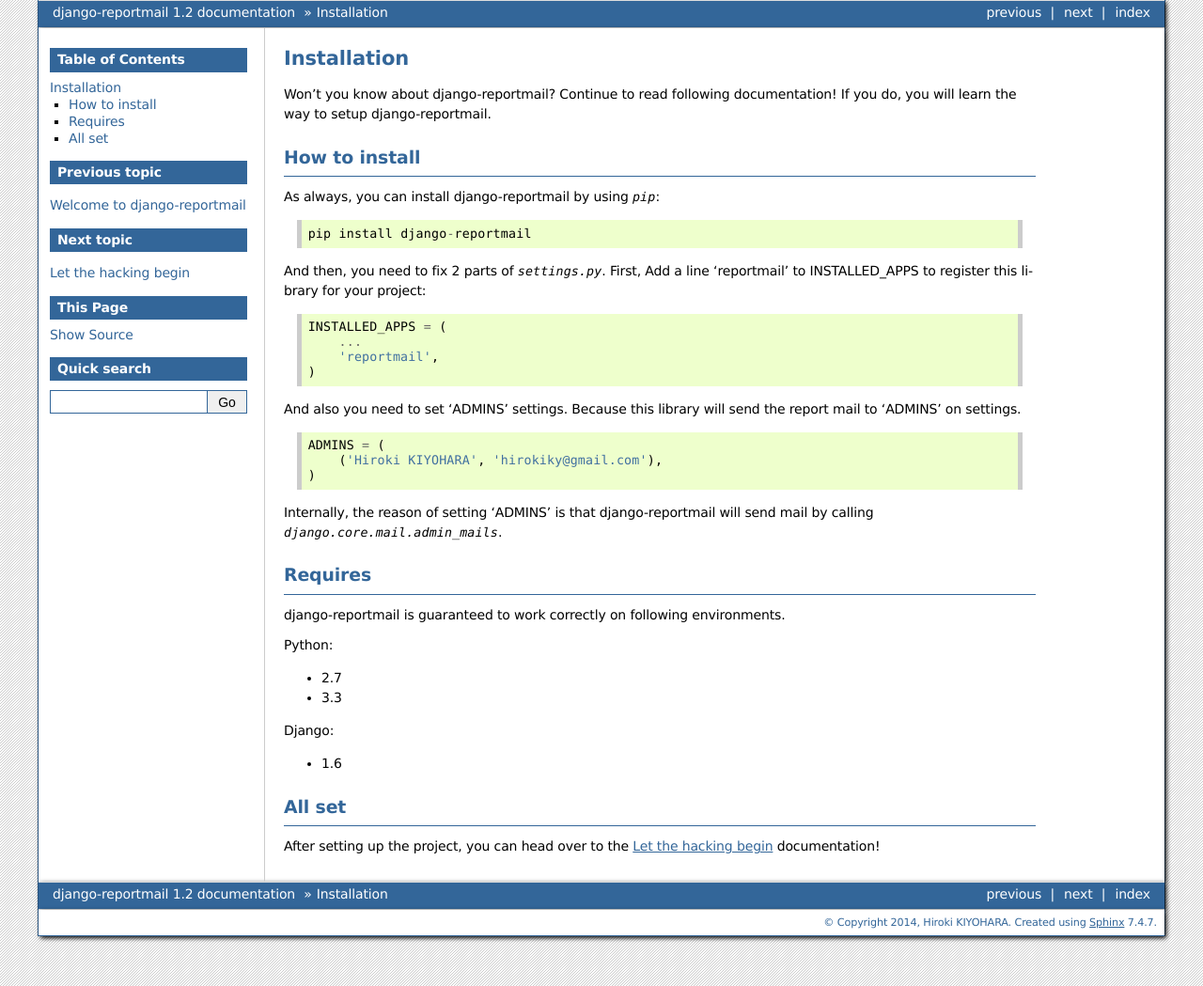
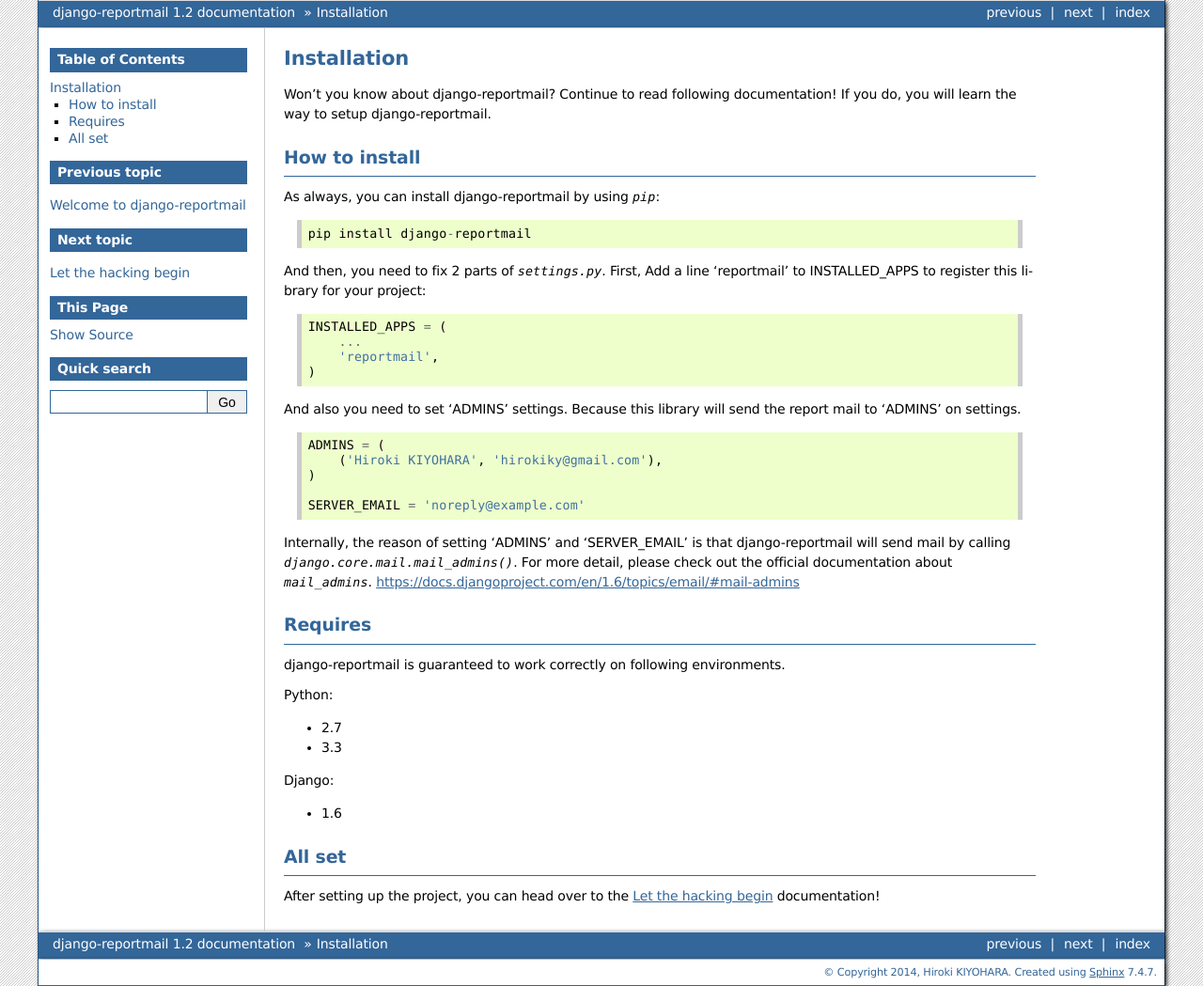
Before and after one commit to hirokiky/django-reportmail, a Sphinx documentation site: the page built from docs/source/installation.rst, in a window 1280 px wide. Shown: the whole page at 94% size. Built offline with Sphinx 7.4.7, drawn with Linux system fonts in a browser that asks for light colours.

Commit message:
refs #4 Added description for SERVER_EMAIL and link for official documentation of `mail_admins`.

```diff
--- a/docs/source/installation.rst
+++ b/docs/source/installation.rst
@@ -31,8 +31,12 @@ Because this library will send the report mail to 'ADMINS' on settings.
         ('Hiroki KIYOHARA', 'hirokiky@gmail.com'),
     )
 
-Internally, the reason of setting 'ADMINS' is that django-reportmail will send mail by
-calling `django.core.mail.admin_mails`.
+    SERVER_EMAIL = 'noreply@example.com'
+
+Internally, the reason of setting 'ADMINS' and 'SERVER_EMAIL' is that django-reportmail
+will send mail by calling `django.core.mail.mail_admins()`.
+For more detail, please check out the official documentation about `mail_admins`.
+https://docs.djangoproject.com/en/1.6/topics/email/#mail-admins
 
 Requires
 --------
```
